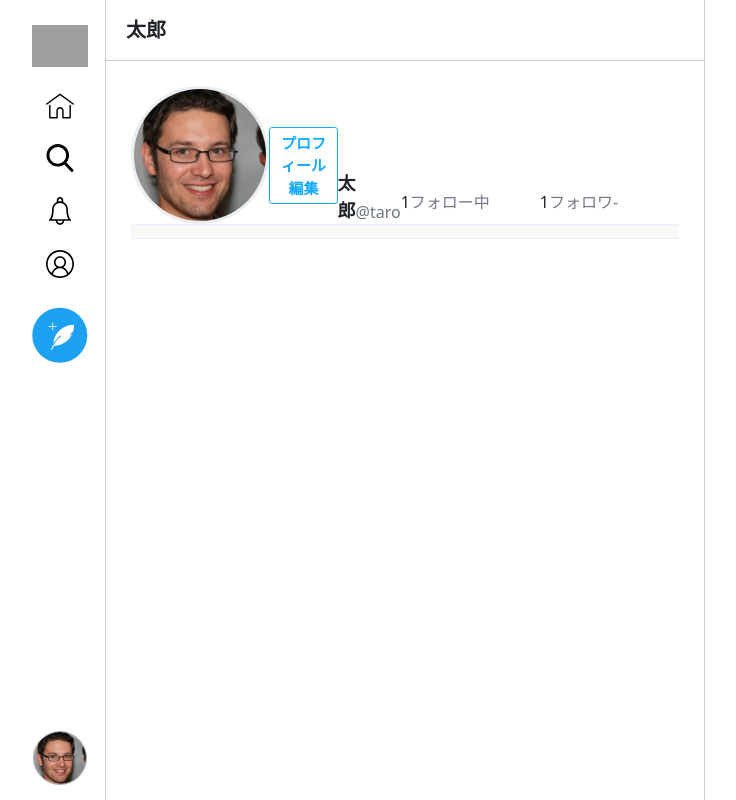
After one commit to yykkkkkkk/TwitterClonSample, a PHP site: page /profile.php in a window 1280 px wide. The commit adds this page. Shown: the whole page, without its empty margins (280-1016 px from the left). Run offline with PHP 8.4, Linux system fonts and the light colour scheme; grey boxes are pictures that could not be loaded.

Commit message:
プロフィール画面追加

```diff
--- a/Views/css/style.css
+++ b/Views/css/style.css
@@ -53,10 +53,18 @@ html {
 
 }
 .btn:hover {
-  color: #eef;
+  color: #fff;
 
 }
+.btn-reverse {
+  background-color: #fff;
+  color: #1af;
+  border: 1px solid #1af;
+}
+.btn-reverse:hover {
+  color: #1af;    /* ボタンにマウスが当たった時に色が変わらないように   */
 
+}
 a {
   font-size: 13px;
   color: #1af;
@@ -311,3 +319,57 @@ body.signup {
   color: #fff;
 
 }
+/*
+ユーザー
+*/
+.profile .profile-area{
+  padding: 25px;
+}
+.profile .profile-area .top{
+  display: flex;
+  justify-content: space-between;
+  align-items: flex-end;   /* flex要素が横並びの時は下寄せ縦並びの時は右寄せする */
+
+}
+.profile. .profile-area .top .user{
+  width: 30%;
+  padding: 5px 15px 10px 0;
+
+
+}
+
+
+.profile .profile-area .top .user img{
+    width: 100%;    /*user要素いっぱいにする */
+    border-radius: 50%;
+    border: 3px solid rgb(235, 238, 240);
+}
+.profile .profile-area .top button{
+    margin-bottom: 20px;
+
+}
+.profile .profile-area .name{
+    font-weight: bold;
+    font-size: 18px;
+
+
+}
+.profile .profile-area .follow-follower{
+    display: flex;
+    padding: 15px 0 10px 0;
+
+}
+.profile .profile-area .follow-follower .follower-count{
+    width: 30px;
+    font-weight: bold;
+    font-size: 16px;
+
+
+}
+.profile .profile-area .follow-follower .follow-text{
+  width: 100px;
+  font-size: 16px;
+  margin-right: 30px;
+  color: #778;
+
+}
--- a/Views/home.php
+++ b/Views/home.php
@@ -209,8 +209,8 @@ function convertToDayTimeAgo(string $datetime)
                 </div>
                 <div class="like-count js-like-count"><?php echo htmlspecialchars($view_tweet['lile_count']); ?></div>
               </div>
-          </div>
         </div>
+      </div>
         <?php endforeach; ?>
 
           <!-- <div class="tweet">
--- /dev/null
+++ b/Views/profile.php
@@ -0,0 +1,127 @@
+<!DOCTYPE html>
+<html lang="ja">
+<head>
+  <meta charset="UTF-8">
+  <meta name="viewport" content="width=device-width, initial-scale=1.0">
+
+  <link rel="icon" href="/TwitterClone/Views/img/logo-twitterblue.svg">
+  <!--Bootstrap CSS  -->
+<link href="https://cdn.jsdelivr.net/npm/bootstrap@5.0.0-beta1/dist/css/bootstrap.min.css" rel="stylesheet" integrity="sha384-giJF6kkoqNQ00vy+HMDP7azOuL0xtbfIcaT9wjKHr8RbDVddVHyTfAAsrekwKmP1" crossorigin="anonymous">
+<link href="/TwitterClone/Views/css/style.css" rel="stylesheet">
+<!--JS-->
+<script src="https://code.jquery.com/jquery-3.6.0.js" integrity="sha256-H+K7U5CnXl1h5ywQfKtSj8PCmoN9aaq30gDh27Xc0jk=" crossorigin="anonymous"></script>
+<!--JavaScript Bundie with Popper-->
+<script src="https://cdn.jsdelivr.net/npm/bootstrap@5.0.0-beta1/dist/js/bootstrap.bundle.min.js" integrity="sha384-ygbV9kiqUc6oa4msXn9868pTtWMgiQaeYH7/t7LECLbyPA2x65Kgf80OJFdroafW" crossorigin="anonymous"></script>
+<!--いいね! JS-->
+  <script src="/TwitterClone/Views/js/like.js"></script>
+  <title>プロフィール画面/Twitterクローン</title>
+  <meta name="description" content="プロフィール画面です">
+</head>
+<!--bootstrapのクラスのtext-center-->
+<body class="home profile text-center">
+  <div class="container">
+    <div class="side">
+      <div class="side-inner">
+        <ul class="nav flex-colume">
+          <li class="nav-item"><a href="home.php" class="nav-link"><img src="/TwitterClone/Views/img/logo-twitterblue.svg" alt=""class="icon"></a></li>
+          <li class="nav-item"><a href="home.php" class="nav-link"><img src="/TwitterClone/Views/img/icon-home.svg" alt=""></a></li>
+          <li class="nav-item"><a href="search.php" class="nav-link"><img src="/TwitterClone/Views/img/icon-search.svg" alt=""></a></li>
+          <li class="nav-item"><a href="notification.php" class="nav-link"><img src="/TwitterClone/Views/img/icon-notification.svg" alt=""></a></li>
+          <li class="nav-item"><a href="profile.php" class="nav-link"><img src="/TwitterClone/Views/img/icon-profile.svg" alt=""></a></li>
+          <li class="nav-item"><a href="post.php" class="nav-link"><img src="/TwitterClone/Views/img/icon-post-tweet-twitterblue.svg" alt="" class="post-tweet"></a></li>
+          <li class="nav-item my-icon"><img src="/TwitterClone/Views/img_uploaded/user/sample-person.jpg" class="js-popover" data-bs-container="body" data-bs-toggle="popover" data-bs-placement="right" data-bs-content="<a href='profile.php'>プロフィール</a><br><a href='sign-out.php'>ログアウト</a>" data-bs-html="true"></li>
+
+        </ul>
+      </div>
+    </div>
+    <div class="main">
+      <div class="main-header">
+        <h1>太郎</h1>
+      </div>
+
+      <div class="profile-area">
+        <div class="top">
+          <div class="user"><img src="/TwitterClone/Views/img_uploaded/user/sample-person.jpg" alt=""></div>
+
+          <?php if(isset($_GET['user_id'])): ?>
+            <!--他人のプロフィール-->
+            <?php if(isset($_GET['case'])): ?>
+              <button class="btn btn-sm">フォローを外す</button>
+            <?php else: ?>
+              <button class="btn btn-sm btn-reverse">フォローをする</button>
+            <?php endif; ?>
+              <?php else: ?>
+             <!--自分のプロフィール-->
+            <!--bootstrapのクラスでbtn-smは小さいボタン,-->
+          <button class="btn btn-reverse btn-sm js-model-button" type="submit" data-bs-toggle="modal" data-bs-target="#js-modal">プロフィール編集</button>
+           <!--modal,fadeはbootstrapのクラスでフェイドインしてモーダルが表示される-->
+           <!--tabindex="-1"はタブ操作での選択操作から除外する,area-hidden="true"は端末の読み上げ機能から無視させる効果がある -->
+
+          <div class="modal fade" id="js-modal" tabindex="-1" aria-hidden="true">
+              <div class="modal-dialog">
+                <div class="modal-content">
+                <form action="profile.php" method="post" enctype="multipart/form-data">
+
+                <div class="modal-header">
+                  <h5 class="modal-title">プロフィールを編集</h5>
+                  <button class="btn-close" type="button" data-bs-dismiss="modal" aria-label="Close"></button>
+
+                  <div class="modal-body">
+                    <div class="user">
+                      <img src="/TwitterClone/Views/img_uploaded/user/sample-person.jpg" alt="">
+
+                  </div>
+                  <div class="mb-3">
+                    <label class="mb-1">プロフィール写真</label>
+                    <input type="file" class="form-control form-control-sm" name="image">
+                  </div>
+                  <input type="text" class="mb-4 form-control" name="nickname" maxlength="50" value="太郎" placeholder="ニックネーム" required>
+                  <input type="text" class="mb-4 form-control" name="name" maxlength="50" value="taro" placeholder="ユーザー名" required>
+                  <input type="email" class="mb-4 form-control" name="email" maxlength="254" value="taro@techis.jp" placeholder="メールアドレス" required>
+                  <input type="password" class="mb-4 form-control" name="password" minlength="4" maxlength="128" value="" placeholder="パスワード変更する場合ご入力ください">
+                  </div>
+                  <div class="modal-footer">
+                    <button class="btn btn-reverse" data-bs-dismiss="moda">キャンセル</button>
+                    <button class="btn" type="submit">保存する</button>
+                  </div>
+                </form>
+
+
+                </div>
+              </div>
+
+          </div>
+              <?php endif; ?>
+        </div>
+        <div class="name">太郎</div>
+          <!--bootstrapのクラスでtext-mutedは文字を灰色にする-->
+        <div class="text-muted">@taro</div>
+
+        <div class="follow-follower">
+          <div class="follow-count">1</div>
+          <div class="follow-text">フォロー中</div>
+          <div class="follow-count">1</div>
+          <div class="follow-text">フォロワ-</div>
+
+        </div>
+      </div>
+
+
+      <div class="ditch"></div>
+        <!-- Tooo:後日実地
+            ツイート一覧
+        -->
+    </div>
+   <div>
+   <script>
+      document.addEventListener('DOMContentLoaded', function() {
+          $('.js-popover').popover({
+              container:'body'
+
+          })
+
+      }, false);
+   </script>
+
+</body>
+</html>
```
Also changed, not shown: 1 other file.
